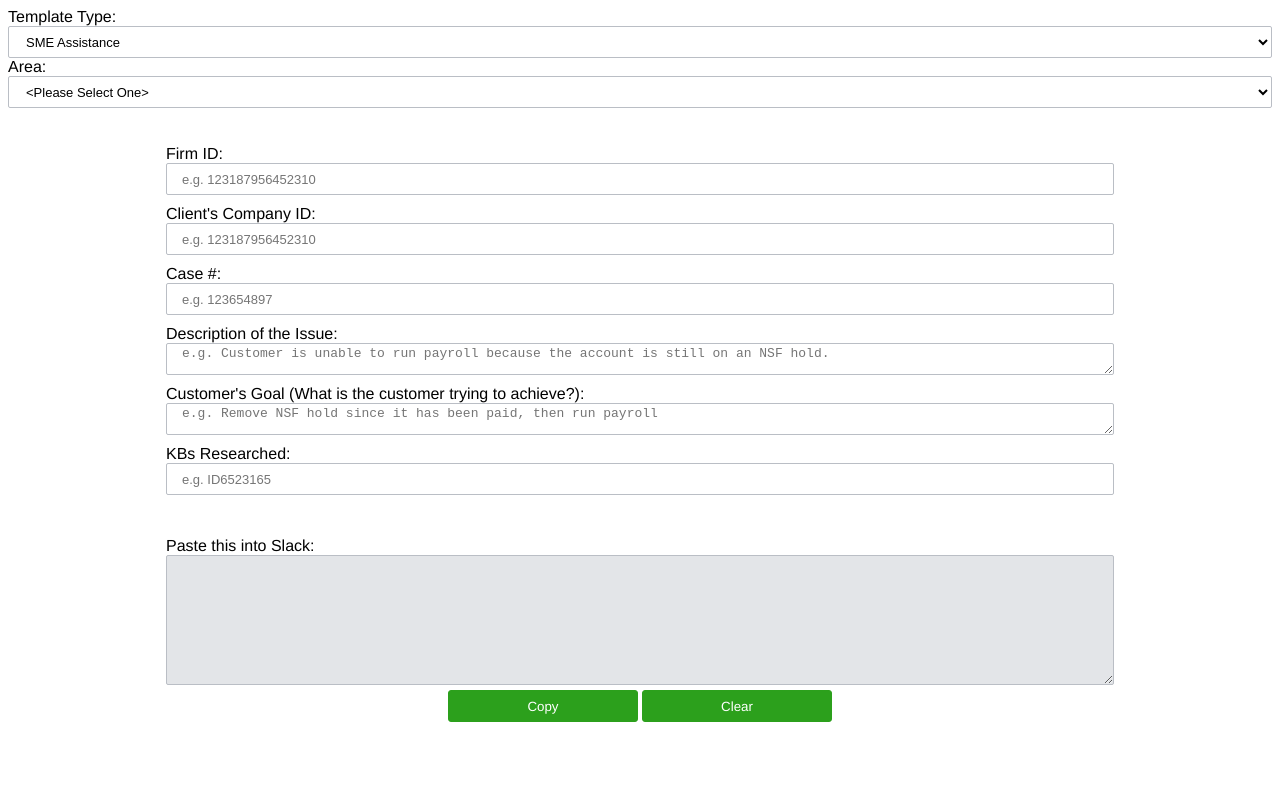
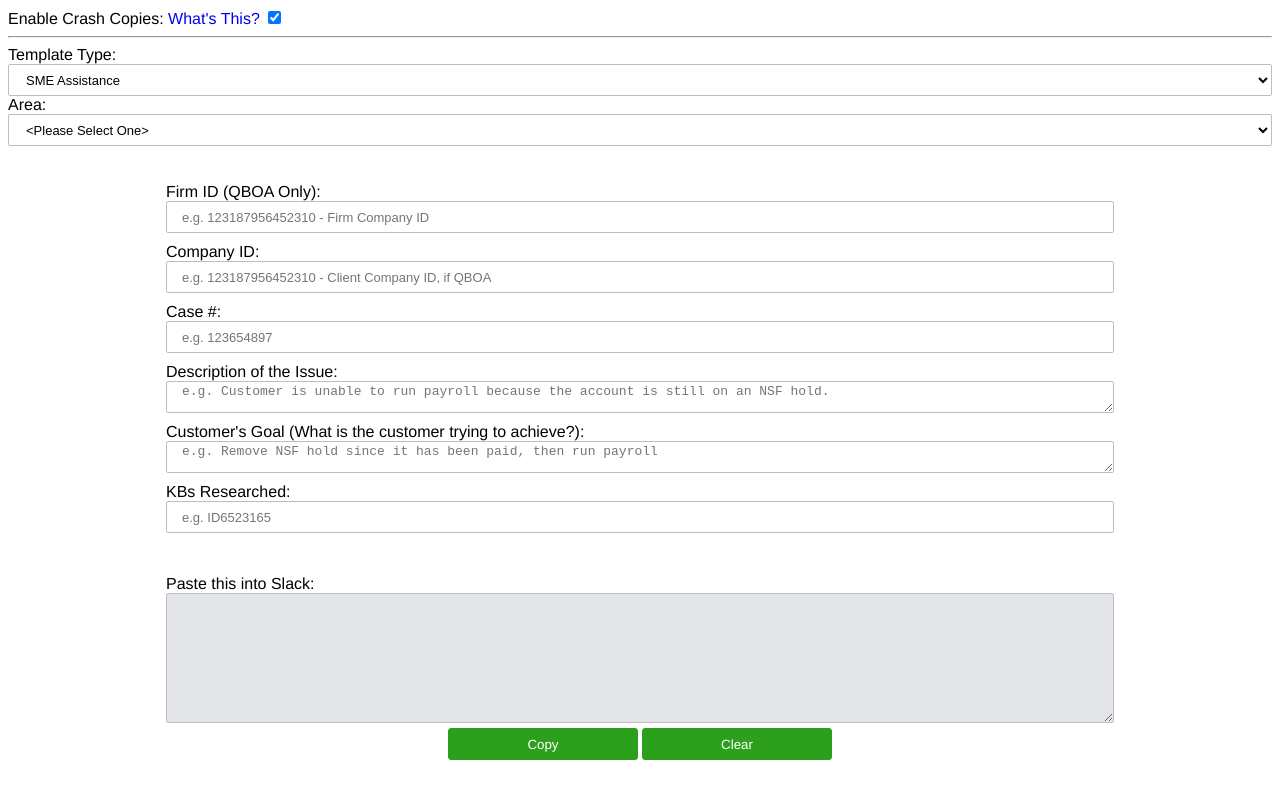
Before and after one commit to mythicalpizza/Quickbooks-Online-Support-Template, a plain HTML site: page index.html in a window 1280 px wide. Drawn offline with Linux system fonts and the light colour scheme.

Commit message:
Wording update, added setting
Made a slight wording change and added the ability to disable crash copy

```diff
--- a/index.html
+++ b/index.html
@@ -9,16 +9,20 @@
   <body>
     <!--
     Created by Kyle Hickey, copyright 2019
-        Intellectual Property owned by Kyle Hickey
     DISCLAIMER:
     This utility was created for the express purpose of assisting both the creator and fellow agents with creating perfectly formatted
-        Slack templates quickly and accurately. Every deployment of this file, and/or the code contained within, must first be approved by
+    Slack templates quickly and accurately. Every deployment of this file, and/or the code contained within, must furst be approved by
     asking the creator.
     This tool, while originally programmed for personal use to assist the creator with client tasks while under the employment of Concentrix Corporation, was created in full on free time, on a personal device. All rights retain to the creator.
 
     e.g. This is no different than if I brought my personal hammer to a job at a construction site and used it.
     -->
     <div id="wrapper">
+
+      <label for="enableCrashCopy_chk" class="input-setting-label">Enable Crash Copies: <a href="#" title="Enable or disable the 'crash copy' feature. This saves the last entry for each filled template type if not cleared with the Clear button, intended for use of quick recovery after accidentally closing the tab. Disabling this will improve tool response time slightly.">What's This?</a></label>
+      <input type="checkbox" id="enableCrashCopy_chk" class="input-setting" onchange="localStorage.setItem('enableCrashCopy', this.checked); reloadCheck();">
+      <hr>
+
       <header>
         <label for="tpl-selector">Template Type:&nbsp;</label>
         <select id="tpl-selector" class="input-field" onchange="changeCheck()">
--- a/tmp.css
+++ b/tmp.css
@@ -8,6 +8,14 @@ header, main {
 
 label, input {
   display: block;
+}
+
+.input-setting, .input-setting-label {
+  display: inline;
+}
+
+.input-setting-label a {
+  text-decoration: none;
 }
 
 .input-wrapper {
--- a/tmp.js
+++ b/tmp.js
@@ -23,10 +23,10 @@ var testResultFlags = ["slacktemplate"];
 var tplSMEAssistance = {
   length: 6,
   emote: ":star1:",
-labels: ["Firm ID", "Client's Company ID", "Case #", "Description of the Issue", "Customer's Goal (What is the customer trying to achieve?)", "KBs Researched"],
+  labels: ["Firm ID (QBOA Only)", "Company ID", "Case #", "Description of the Issue", "Customer's Goal (What is the customer trying to achieve?)", "KBs Researched"],
   ids: ["firmid", "clientid", "casenumber", "issuedescription", "customergoal", "kbsresearched"],
   types: ["text", "text", "text", "textarea", "textarea", "text"],
-placeholders: ["e.g. 123187956452310", "e.g. 123187956452310", "e.g. 123654897", "e.g. Customer is unable to run payroll because the account is still on an NSF hold.", "e.g. Remove NSF hold since it has been paid, then run payroll", "e.g. ID6523165"],
+  placeholders: ["e.g. 123187956452310 - Firm Company ID", "e.g. 123187956452310 - Client Company ID, if QBOA", "e.g. 123654897", "e.g. Customer is unable to run payroll because the account is still on an NSF hold.", "e.g. Remove NSF hold since it has been paid, then run payroll", "e.g. ID6523165"],
   crashCopyName: "SMEAssistance-copy"
 }
 
@@ -77,9 +77,16 @@ var currentTemplate = undefined;//Not a setting, do not change
 var selectorIndex = 0;//Not a setting, do not change
 
 window.onload = function(){
+  applySettings();
   populateAreaSelection(areaOptions);
   changeTemplate(tplSMEAssistance);
   selectorIndex = document.getElementById("tpl-selector").selectedIndex;
+}
+
+function applySettings () {
+  enableCrashCopy = eval(getDefaultSetting("enableCrashCopy", true));//I'm not even going to look into why this wouldn't work without evaluating it. It's just gonna annoy me when I find out because I wrote this part this while hungover
+  document.getElementById("enableCrashCopy_chk").checked = enableCrashCopy;
+  console.log((enableCrashCopy ? "Crash copies are enabled" : "Crash copies are disabled"));
 }
 
 function changeTemplate() {
@@ -425,3 +432,25 @@ function addDedicatedArea(text){
     newOption.addEventListener("click", removeRequired, false);
     parent.appendChild(newOption);
   }
+
+  function getDefaultSetting(n, d) {
+    var x = localStorage.getItem(n);
+    if(x != null){
+      return x;
+    }
+    else{
+      localStorage.setItem(n, d);
+      return d;
+    }
+  }
+
+  function reloadCheck() {
+    var c = window.confirm("This change will not take effect until you reload the page. Would you like to reload now?");
+    if(c){
+      console.log("Reloading page...");
+      location.reload();
+    }
+    else{
+      console.log("User declined reload. Setting changed will not apply until page is reloaded.");
+    }
+  }
```
Lines whose indentation alone changed are shown as unchanged.
